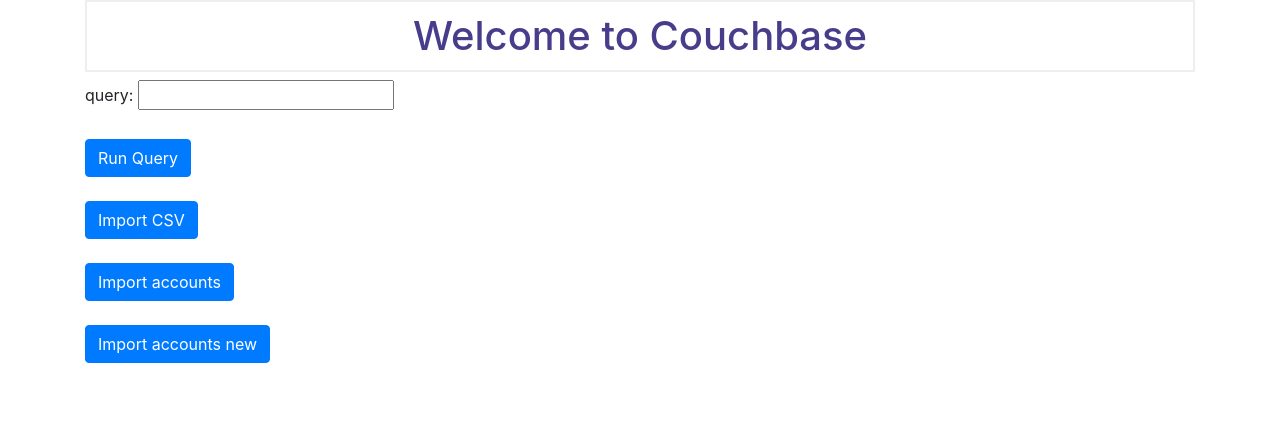
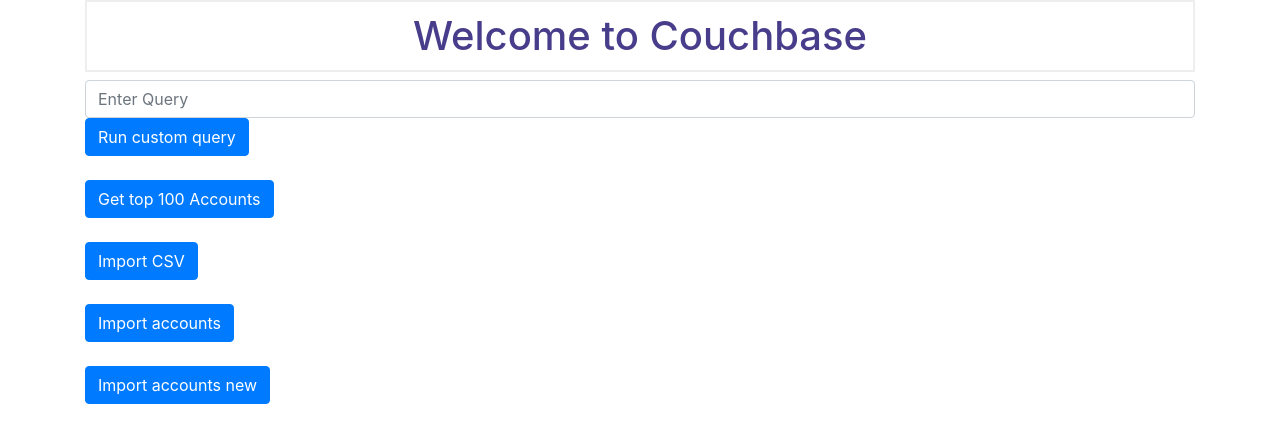
Before and after one commit to JonathanDeissler/BDEA_CA3, a Flask app: page / in a window 1280 px wide. Shown: the part 56-499 px from the top of the page. Run offline with Flask 2, Linux system fonts and the light colour scheme; data that the repository does not hold is empty; some libraries are stand-ins or nearby versions.

Commit message:
custom query und neue buttons

```diff
--- a/flask_proj/app/app.py
+++ b/flask_proj/app/app.py
@@ -117,9 +117,16 @@
                 cb_coll_lokal.mutate_in(row["user"], (SD.array_append("", row["follow"]),))
 
 
-@app.route('/query')
-def pandas_test():
+@app.route('/query_top_100')
+def query_top_100():
     query = "select user_id,ARRAY_LENGTH(followers_id) from Tweets._default.new_accounts order by ARRAY_LENGTH(followers_id) desc limit 10"
+
+    val = lookup_query(cluster, query)
+    return val
+
+@app.route('/query_custom')
+def query_custom():
+    query = request.args.get("myquery")
     val = lookup_query(cluster, query)
     return val
 
--- a/flask_proj/app/templates/index.html
+++ b/flask_proj/app/templates/index.html
@@ -3,10 +3,19 @@
 {% block content %}
     <h1>{% block title %} Welcome to Couchbase {% endblock %}</h1>
 
-<form action="/query" target="_blank">
-    <label for="myquery">query:</label>
-  <input type="text" id="myquery" name="myquery"><br><br>
-  <input type="submit" value="Run Query" class="btn btn-primary">
+
+
+
+<form action="/query_custom" target="_blank">
+
+  <input type="text" id="myquery" class="form-control" name="myquery" placeholder="Enter Query">
+  <input type="submit" value="Run custom query" class="btn btn-primary">
+</form>
+
+<br>
+
+<form action="/query_top_100" target="_blank">
+  <input type="submit" value="Get top 100 Accounts" class="btn btn-primary">
 </form>
 
 <br>
```
